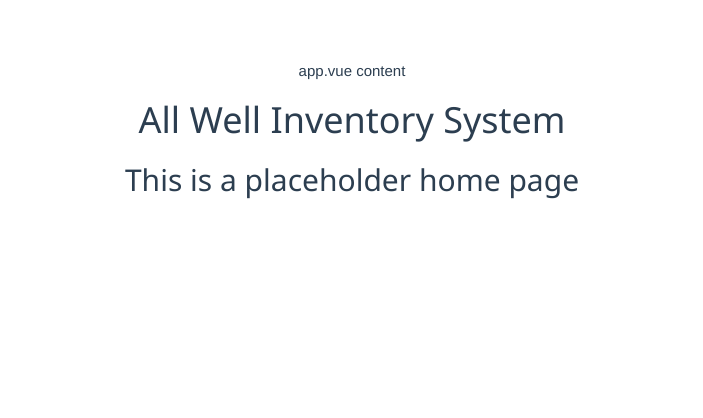
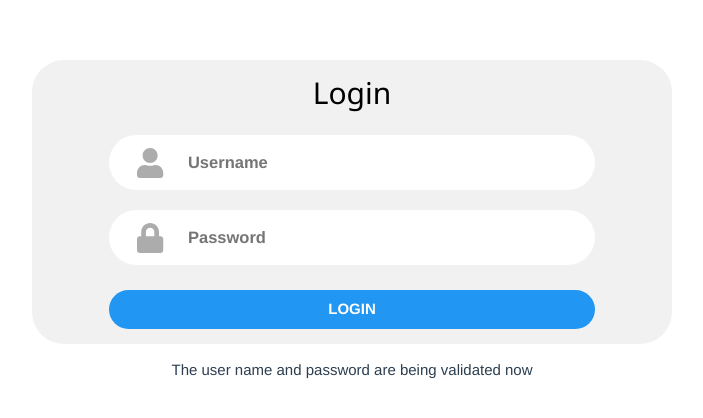
Before and after one commit to malhariri92/2021AllWellInventory, a Vue app in the folder FrontEnd/allwell-inv/: page /Login in a window 1280 px wide. Before the commit this address led to /. Shown: the top 418 px of the page, without its empty margins (288-991 px from the left). Built offline with nearby package versions, Linux system fonts and the light colour scheme; the HTML template or start-up script is replaced by a standard one.

Commit message:
Login page
Created the front end for the login page with basic validation to not accept empty fields.

```diff
--- a/FrontEnd/allwell-inv/package.json
+++ b/FrontEnd/allwell-inv/package.json
@@ -8,6 +8,10 @@
     "lint": "vue-cli-service lint"
   },
   "dependencies": {
+    "@fortawesome/fontawesome-svg-core": "^1.2.36",
+    "@fortawesome/free-brands-svg-icons": "^5.15.4",
+    "@fortawesome/free-solid-svg-icons": "^5.15.4",
+    "@fortawesome/vue-fontawesome": "^3.0.0-4",
     "core-js": "^3.6.5",
     "router": "^1.3.5",
     "vue": "^3.2.16",
--- a/FrontEnd/allwell-inv/src/App.vue
+++ b/FrontEnd/allwell-inv/src/App.vue
@@ -1,7 +1,6 @@
 <template>
   <div class="" id="mainPage">
     <div>
-      app.vue content
     </div>
 
     <router-view/>
@@ -17,11 +16,15 @@ export default {
   setup() {
     const router = useRouter();
 
-    doRoute('home');
+    doRoute('login');
 
     function doRoute(whereTo) {
       if (whereTo === 'home') {
         router.push('/');
+      }
+      else if (whereTo === 'login')
+      {
+        router.push('/Login');
       }
     }
 
--- /dev/null
+++ b/FrontEnd/allwell-inv/src/components/Login.vue
@@ -0,0 +1,126 @@
+<template>
+  <div>
+   <div class="login-container w3-container w3-light-grey w3-round-xxlarge" title="LogIn">
+       <h2>Login</h2>
+       <div class="input-field">
+    <font-awesome-icon icon="user" class="icons" />
+    <input type="text" v-model="state.userName" placeholder="Username">
+    </div>
+    <div v-if="state.isUserEmpty">
+      <p class="font-color-red">Please enter your username</p>
+    </div>
+    <div class="input-field">
+      <font-awesome-icon icon="lock" class="icons" />
+    <input type="password" v-model="state.password" placeholder="Password">
+    </div>
+    <div v-if="state.isPasswordEmpty">
+       <p class="font-color-red">Please enter your password</p>
+    </div>
+
+    <button @click="validateUser()" class="w3-button w3-round-xxlarge w3-blue w3-hover-cyan"> LOGIN</button>
+</div>
+<div>
+  <p class="font-color-green">{{ state.inProcess }}</p>
+</div>
+  </div>
+</template>
+
+<script>
+  import { reactive } from 'vue';
+
+  export default {
+    name: 'Login',
+
+    setup() {
+      const state = reactive({
+        userName:'',
+        password:'',
+        isUserEmpty: false,
+        isPasswordEmpty: false,
+        inProcess: 'The user name and password are being validated now',
+      });
+
+      /**
+       * check if the username or password are empty
+       * to display error messages
+       */
+     function validateUser(){
+       if(state.userName === ''){
+         state.isUserEmpty = true;
+         state.isPasswordEmpty = false;
+       }
+       else if(state.password === '')
+       {
+         state.isUserEmpty = false;
+         state.isPasswordEmpty = true;
+       }
+       else
+       {
+         state.isUserEmpty = false;
+         state.isPasswordEmpty = false;
+         doValidateUser();
+       }
+     }
+        /**
+         * do the actual validation for user.
+         */
+       function doValidateUser(){
+
+       }
+      return {
+        state,
+        validateUser,
+        doValidateUser,
+      }
+    }
+  }
+</script>
+
+<style scoped>
+.login-container {
+  display: flex;
+  flex-direction: column;
+  width: 50%;
+  margin: auto;
+  justify-content: center;
+  align-items: center;
+}
+f.login-containerorm h2 {
+  font-weight: 600;
+  font-size: 2.2rem;
+  color: #444;
+}
+.input-field {
+  width: 80%;
+  height: 55px;
+  background-color: white;
+  margin: 10px 0;
+  border-radius: 55px;
+  display: grid;
+  grid-template-columns: 15% 85%;
+  padding: 0 0.4rem;
+  position: relative;
+}
+
+.input-field input {
+  border: none;
+  outline: none;
+  overflow: hidden;
+  background: none;
+  font-weight: 600;
+  font-size: 1.1rem;
+}
+.icons {
+  text-align: center;
+  line-height: 55px;
+  color: #acacac;
+  font-size: 2rem;
+  margin: auto;
+}
+button {
+    font-weight: bold;
+    margin: 15px 0;
+    width: 80%;
+}
+
+</style>
--- a/FrontEnd/allwell-inv/src/main.js
+++ b/FrontEnd/allwell-inv/src/main.js
@@ -1,9 +1,14 @@
 import { createApp } from 'vue'
 import App from './App.vue'
 import router from './router'
+import { library } from '@fortawesome/fontawesome-svg-core'
+import { fas } from '@fortawesome/free-solid-svg-icons'
+import { FontAwesomeIcon } from '@fortawesome/vue-fontawesome'
 
+library.add(fas)
 const app = createApp(App).use(router);
 
+app.component('font-awesome-icon', FontAwesomeIcon);
 app.config.globalProperties.$filters = {
   shortDate(date) {
       if (!date) {
--- a/FrontEnd/allwell-inv/src/router/index.js
+++ b/FrontEnd/allwell-inv/src/router/index.js
@@ -1,11 +1,17 @@
 import { createRouter, createWebHistory } from 'vue-router';
 import Home from '../components/Home.vue';
+import Login from '../components/Login.vue';
 
 const routes = [
   {
     path: '/',
     name: 'Home',
     component: Home
+  },
+  {
+    path: '/Login',
+    name: 'Login',
+    component: Login,
   }
 ]
 
```
Also changed, not shown: 1 other file (tests, documents, lock files or other folders).
